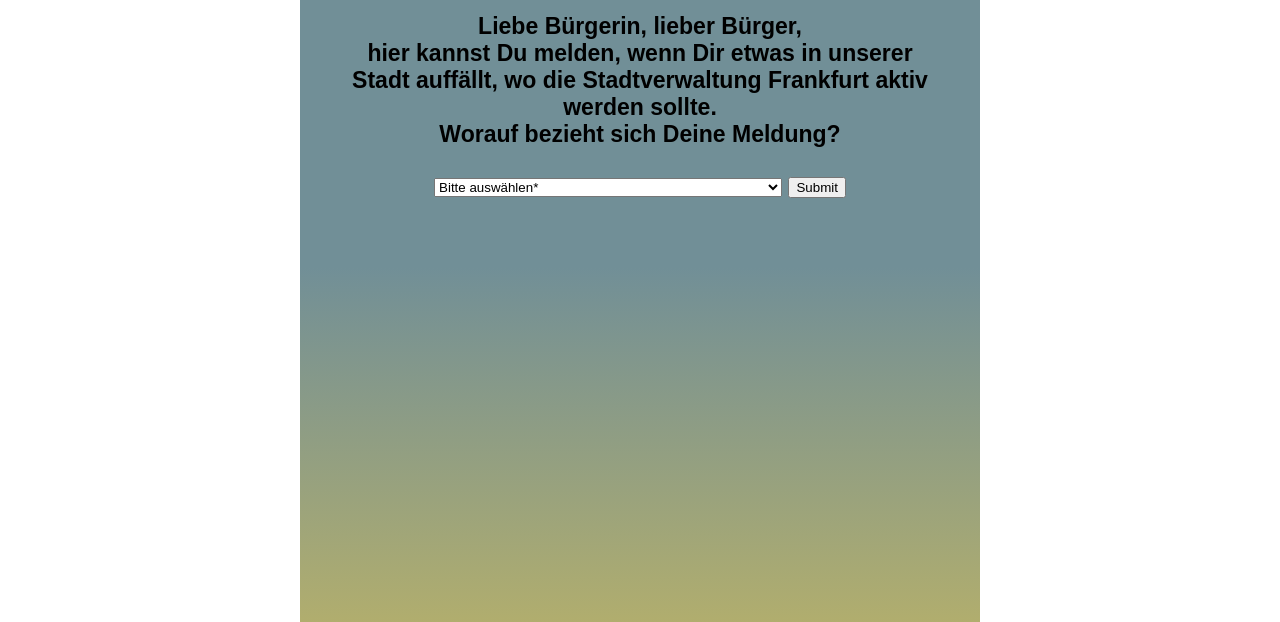
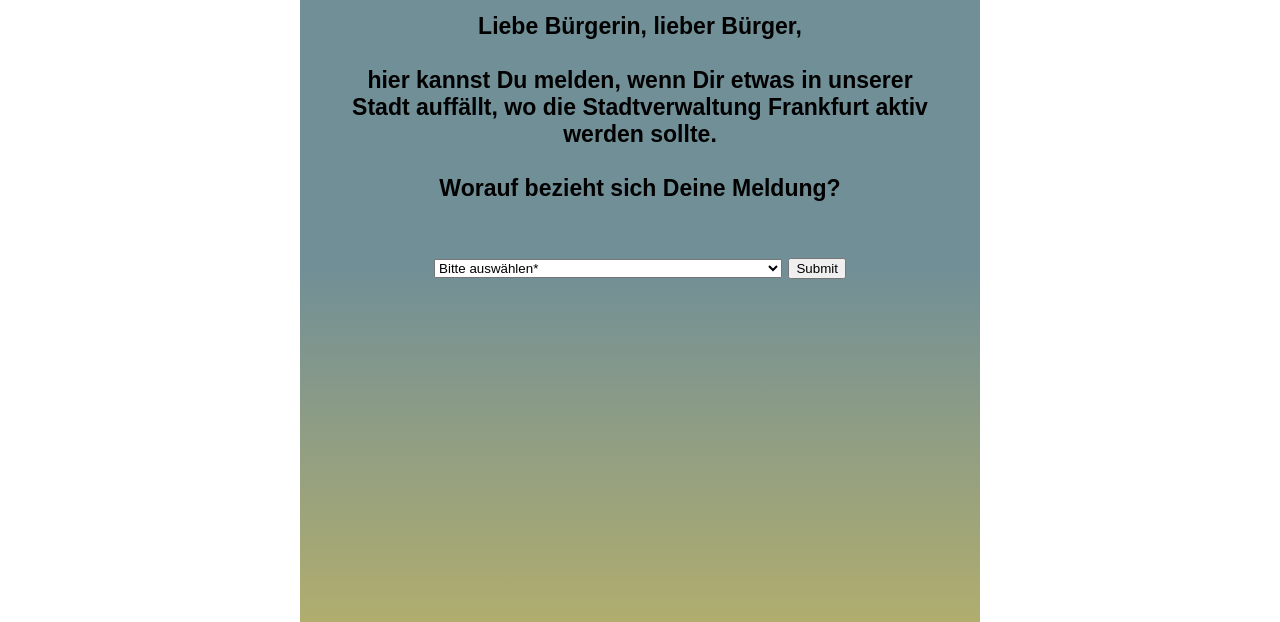
Before and after one commit to FuFou/Test, a plain HTML site: page index.html in a window 1280 px wide. Shown: the part 178-800 px from the top of the page. Drawn offline with Linux system fonts and the light colour scheme.

Commit message:
Update index.html

```diff
--- a/index.html
+++ b/index.html
@@ -24,9 +24,9 @@
     <div id=middle>
       <h1>BürgerApp</h1>
 <form action="/action_page.php">
-      <p>Liebe Bürgerin, lieber Bürger,<br>
-            hier kannst Du melden, wenn Dir etwas in unserer Stadt auffällt, wo die Stadtverwaltung Frankfurt aktiv werden sollte.<br>
-            Worauf bezieht sich Deine Meldung?<br></p>
+      <p>Liebe Bürgerin, lieber Bürger,<br><br>
+            hier kannst Du melden, wenn Dir etwas in unserer Stadt auffällt, wo die Stadtverwaltung Frankfurt aktiv werden sollte.<br><br>
+            Worauf bezieht sich Deine Meldung?<br></p><br>
 <select required>
   <option value="">Bitte auswählen*</option>
   <option value="Abstellplätze für Fahrräder oder E-Scooter fehlen">Abstellplätze für Fahrräder oder E-Scooter fehlen</option>
```
